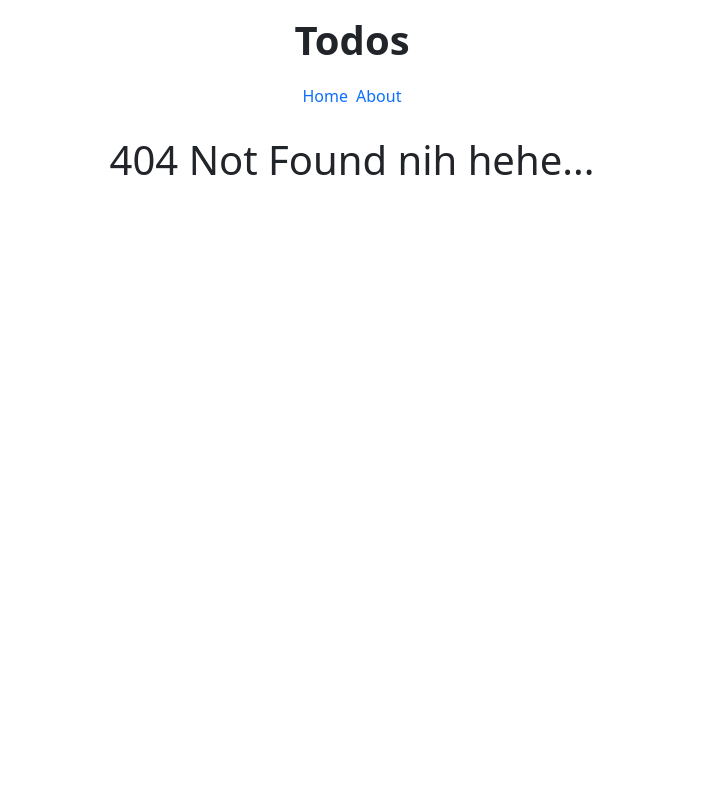
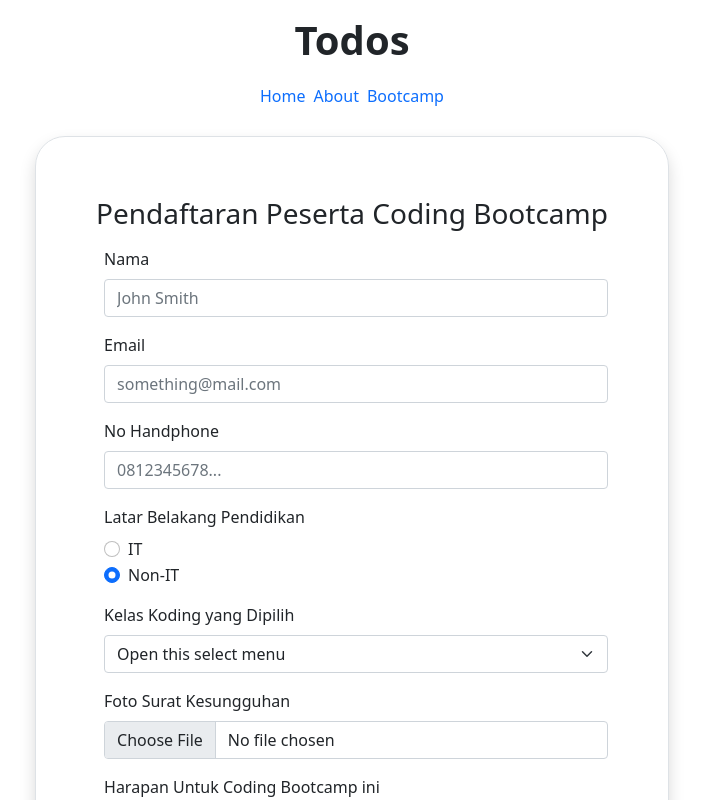
Before and after one commit to adrianstanislaus/frontend-training, a React (Create React App) app in the folder todolist/: page /form in a window 1280 px wide. Before the commit this address had no page. Shown: the top 800 px of the page, without its empty margins (288-991 px from the left). Built offline with nearby package versions, Linux system fonts and the light colour scheme.

Commit message:
create form

```diff
--- a/todolist/src/App.js
+++ b/todolist/src/App.js
@@ -6,6 +6,7 @@ import NoMatch from "./components/page/noMatch"
 import { Routes, Route, } from "react-router-dom";
 import PAboutApp from './components/page/PaboutApp';
 import PAboutAuthor from './components/page/PaboutAuthor';
+import Form from './components/page/form';
 
 function App() {
   return (
@@ -14,6 +15,7 @@ function App() {
           <Route path="about" element={<About />} />
           <Route path="about/about-app" element={<PAboutApp />} />
           <Route path="about/about-author" element={<PAboutAuthor />} />
+          <Route path="form" element={<Form />} />
           <Route path="*" element={<NoMatch />} />
       </Routes>
   );
--- /dev/null
+++ b/todolist/src/components/formBody.jsx
@@ -0,0 +1,107 @@
+import React, { useState,} from 'react';
+
+function FormBody() {
+const [dataList,setDataList] = useState([
+    {
+        id:1,
+        title:"Mengerjakan tugas",
+        completed:true,
+    },
+    {
+        id:2,
+        title:"Belajar untuk ulangan",
+        completed:false,
+    },
+],)
+
+const [dataEach,setDataEach] = useState({
+    id:0,
+    title:"",
+    completed:false,
+},)
+
+const [dataEdit,setDataEdit] = useState({
+                id:0,
+                title:"",
+                completed:false,
+            },)
+
+
+
+    const handleSubmit = (e) => {
+        e.preventDefault();
+        if(dataEach.title === ""){
+            alert("Masih kosong euy");
+        }else {
+            let newData ={
+                ...dataEach,
+                id: Math.floor(Math.random()*100) +1,
+            };
+            setDataList([...dataList, newData]);
+            setDataEach({
+                id:0,
+                title:"",
+                completed:false,
+            },)
+        }
+
+    };
+
+        return(
+            <div className="p-5 border shadow" style={{'border-radius':'30px'}}>
+                <div className="container m-1 p-2">
+                    <h3>Pendaftaran Peserta Coding Bootcamp</h3>
+                    <form onSubmit={handleSubmit} className="p-2" style={{'border-radius':'30px'}}>
+                    <div class="mb-3">
+                        <label for="InputNama" class="form-label">Nama</label>
+                        <input type="text" class="form-control" id="InputNama" placeholder="John Smith" required/>
+                    </div>
+                    <div class="mb-3">
+                        <label for="exampleFormControlInput1" class="form-label">Email</label>
+                        <input type="email" class="form-control" id="InputEmail" placeholder="something@mail.com" required/>
+                    </div>
+                    <div class="mb-3">
+                        <label for="exampleFormControlInput1" class="form-label">No Handphone</label>
+                        <input type="text" class="form-control" id="InputPhone" placeholder="0812345678..." required/>
+                    </div>
+                    <div class="mb-3">
+                        <label for="radio" class="form-label">Latar Belakang Pendidikan</label>
+                        <div class="form-check">
+                            <input class="form-check-input" type="radio" name="flexRadioDefault" value="IT" id="radioIt"/>
+                            <label class="form-check-label" for="flexRadioDefault1">
+                                IT
+                            </label>
+                        </div>
+                        <div class="form-check">
+                            <input class="form-check-input" type="radio" name="flexRadioDefault" value ="non-IT"id="radioNonIt" checked/>
+                            <label class="form-check-label" for="flexRadioDefault2">
+                                Non-IT
+                            </label>
+                        </div>
+                    </div>
+                    <div class="mb-3">
+                        <label for="select" class="form-label">Kelas Koding yang Dipilih</label>
+                        <select id="select" class="form-select" aria-label="Default select example" required>
+                            <option value="">Open this select menu</option>
+                            <option value="backend">Coding Backend with Golang</option>
+                            <option value="frontend">Coding Frontend with ReactJS</option>
+                            <option value="fullstack">Fullstack Developer</option>
+                        </select>
+                    </div>
+                    <div class="mb-3">
+                        <label for="formFile" class="form-label">Foto Surat Kesungguhan</label>
+                        <input class="form-control" type="file" id="formFile" required/>
+                    </div>
+                    <div class="mb-3">
+                        <label for="InputHarapan" class="form-label">Harapan Untuk Coding Bootcamp ini</label>
+                        <textarea class="form-control" id="InputHarapan" rows="3"></textarea>
+                    </div>
+                        <button type="submit" className="btn btn-primary" style={{'border-radius':'30px'}}>Submit</button>
+                        <button type="reset" className="btn btn-danger" style={{'border-radius':'30px'}}>Reset</button>
+                    </form>
+                </div>
+            </div>
+             )
+    }
+
+export default FormBody;
--- a/todolist/src/components/header.jsx
+++ b/todolist/src/components/header.jsx
@@ -13,6 +13,9 @@ function Header() {
                     <li class="nav-item m-1">
                         <Link className="nav-link" to="/about">About</Link>
                     </li>
+                    <li class="nav-item m-1">
+                        <Link className="nav-link" to="/form">Bootcamp</Link>
+                    </li>
                     </ul>
                 </div>
                 </nav>
--- /dev/null
+++ b/todolist/src/components/page/form.jsx
@@ -0,0 +1,16 @@
+import * as React from "react";
+import FormBody from "../formBody";
+import Header from "../header"
+
+function Form() {
+  return (
+    <div className="d-flex justify-content-center">
+      <div>
+        <Header/>
+        <FormBody/>
+      </div>
+    </div>
+  );
+}
+
+export default Form;
```
